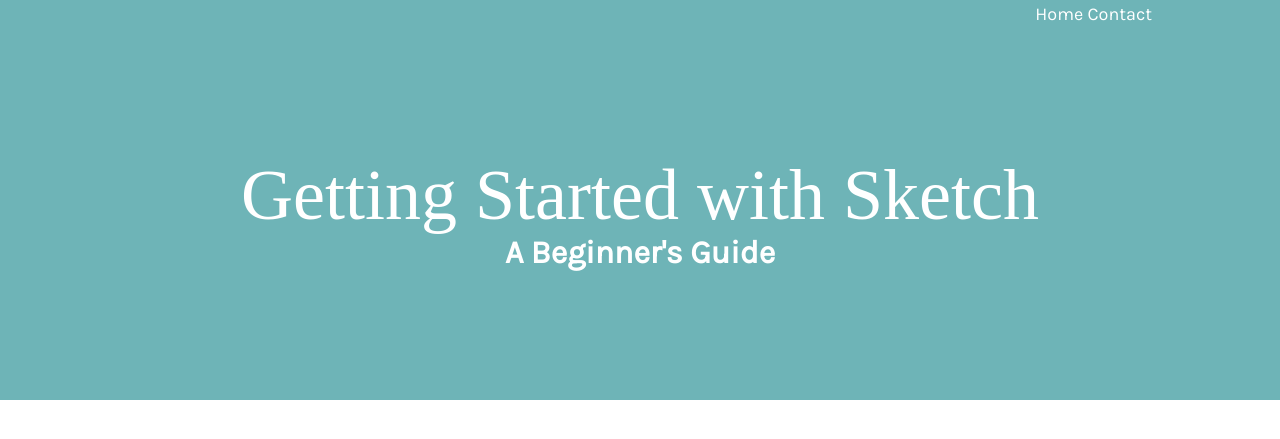
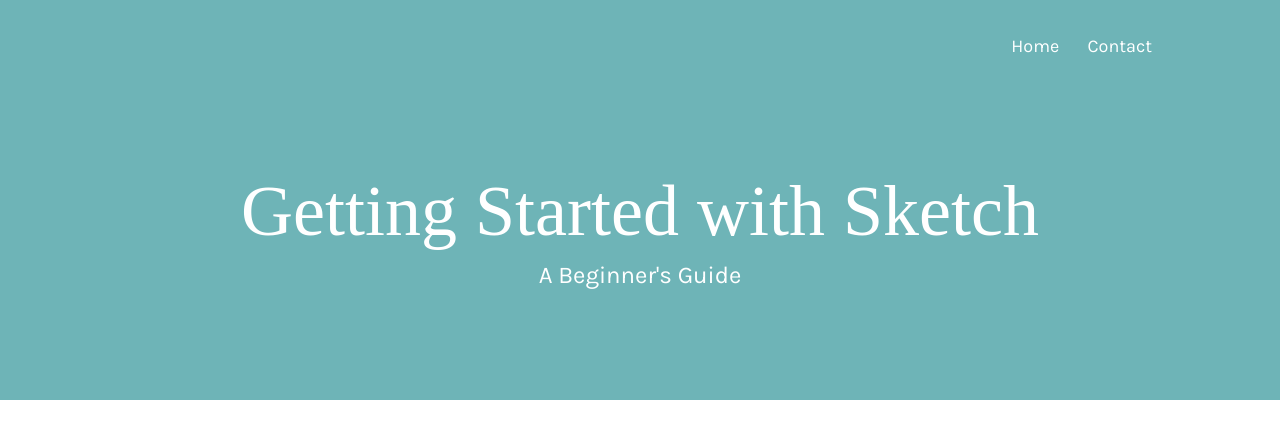
Before and after one commit to meewgumi/meewgumi.github.io, a PHP site: page /learn/sketch.htm in a window 1280 px wide. Shown: the top 439 px of the page. Run offline with PHP 8.4, Linux system fonts and the light colour scheme; some libraries are stand-ins or nearby versions.

Commit message:
Fix font weights

```diff
--- a/css/portfolio.css
+++ b/css/portfolio.css
@@ -9,6 +9,7 @@
 }
 body {
     font-family: franklin-gothic-urw, "HelveticaNeue-Light", "Helvetica Neue Light", "Helvetica Neue", Helvetica, Arial, "Lucida Grande", sans-serif;
+	 -webkit-font-smoothing: antialiased;
     font-weight: 400;
     line-height: 125%;
 }
@@ -32,11 +33,16 @@ float: right;
 font-size: 18px;
 line-height: 28px;
 list-style-type: none;
-
+margin-top: 2rem;
 }
 
 .header__links li {
 	display: inline;
+	margin-right: 1.5rem;
+}
+
+.header__links li:last-child {
+	margin-right: 0;
 }
 
 .header__links a {
@@ -49,7 +55,7 @@ list-style-type: none;
 margin: 0 auto;
 	text-align: center;
 	clear: both;
-	padding: 8rem 0 0 0;
+	padding: 7rem 0 0 0;
 }
 
 
@@ -62,8 +68,9 @@ line-height: 78px;
 }
 
 .header--h2 {
-font-size: 32px;
-line-height: 37px;
+font-size: 24px;
+line-height: 50px;
+font-weight: normal;
 }
 
 
--- a/learn/sketch.htm
+++ b/learn/sketch.htm
@@ -9,16 +9,34 @@
 	<meta property="og:description" content="Megumi is a UX designer obsessed with making great products. She designs and develops responsive and minimal experiences for print, mobile, and web." />
 	<meta property="og:url" content="http://megumi.me" />
 	<meta property="og:image" content="http://megumi.me/img/geometry.png" />
-	<link rel="icon" type="image/png" href="../img/mt.png">
-	<link rel="stylesheet" type="text/css" href="../css/normalize.css">
-	<link rel="stylesheet" type="text/css" href="../css/portfolio.css">
-	<link href='http://fonts.googleapis.com/css?family=Karla' rel='stylesheet' type='text/css'>
+	    <meta name="viewport" content="width=device-width, initial-scale=1" />
+
+	<link rel="icon" type="image/png" href="../img/mt.png" />
+	<link rel="stylesheet" type="text/css" href="../css/normalize.css" />
+	<link rel="stylesheet" type="text/css" href="../css/portfolio.css" />
+	<link href='http://fonts.googleapis.com/css?family=Karla' rel='stylesheet' type='text/css' />
 	<script src="//use.typekit.net/qnd5wsu.js"></script>
 	<script>
 		try {
 			Typekit.load();
 		} catch (e) {}
 	</script>
+	<script>
+        (function (i, s, o, g, r, a, m) {
+            i['GoogleAnalyticsObject'] = r;
+            i[r] = i[r] || function () {
+                (i[r].q = i[r].q || []).push(arguments)
+            }, i[r].l = 1 * new Date();
+            a = s.createElement(o),
+            m = s.getElementsByTagName(o)[0];
+            a.async = 1;
+            a.src = g;
+            m.parentNode.insertBefore(a, m)
+        })(window, document, 'script', '//www.google-analytics.com/analytics.js', 'ga');
+        ga('create', 'UA-47487567-6', 'auto');
+        ga('require', 'displayfeatures');
+        ga('send', 'pageview');
+    </script>
 </head>
 
 <body>
```
